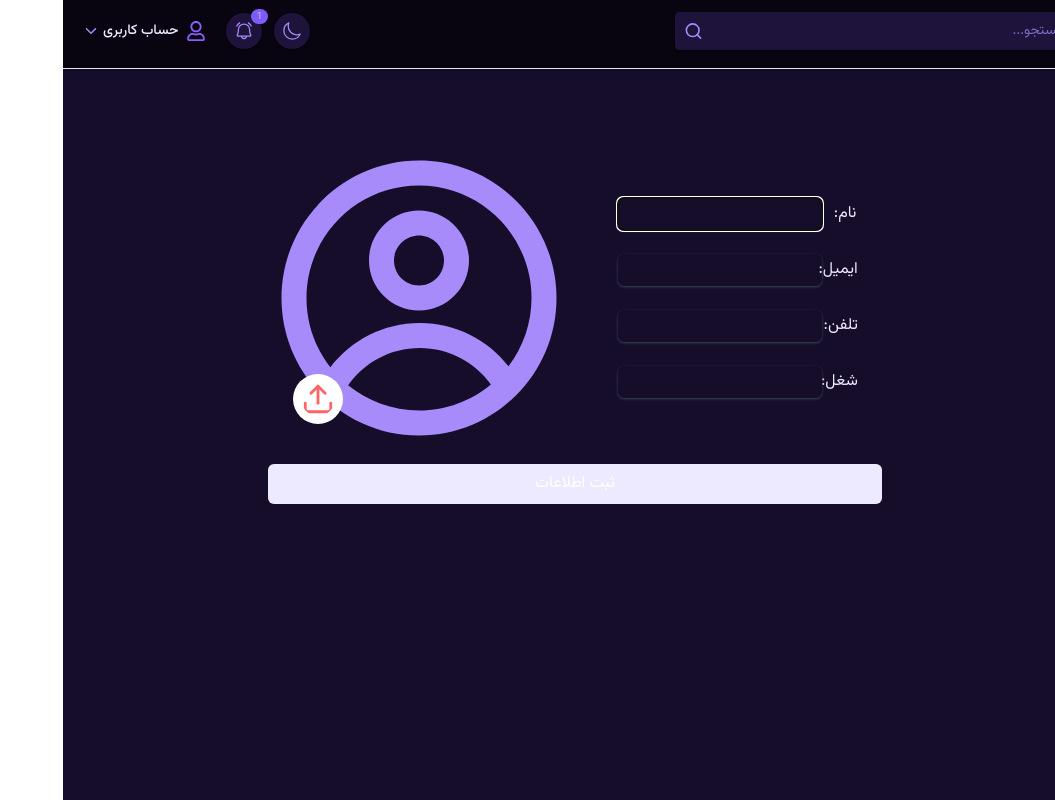
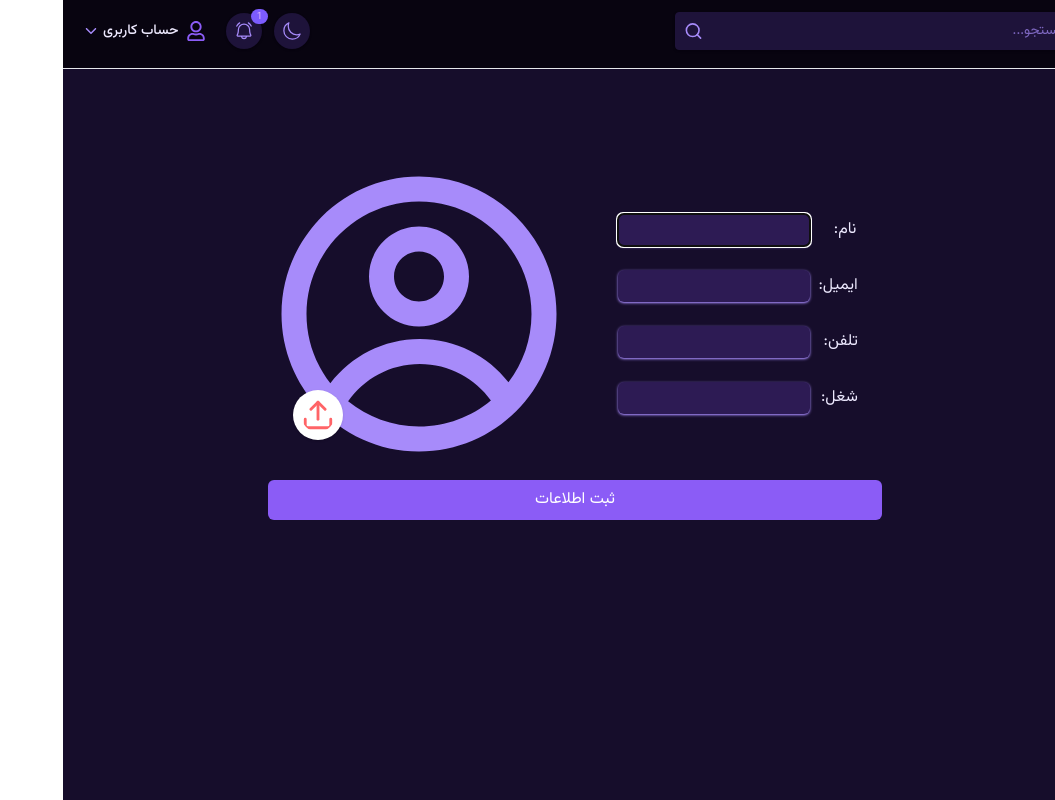
Before and after one commit to alisoltaninejad/Admin-Dashboard, a React (Vite) app: page /NewUser in a window 1280 px wide. Shown: the whole page, without its empty margins (225-1280 px from the left). Built offline with nearby package versions, Linux system fonts and the light colour scheme; a web font is replaced by a local one.

Commit message:
style(NewUser): :art: theme handle for NewUser page

```diff
--- a/src/pages/NewUser/Newuser.jsx
+++ b/src/pages/NewUser/Newuser.jsx
@@ -18,14 +18,14 @@ export default function Newuser() {
 
   return (
     <>
-      <div className="min-w-fit min-h-fit w-[65%] h-full flex flex-col md:flex-row justify-center items-center md:gap-6 mx-auto md:mt-12 ">
+      <div className="min-w-fit min-h-fit w-[65%] flex flex-col md:flex-row justify-center items-center md:gap-6 mx-auto mt-5 md:mt-16 ">
         {/* {profile pic avatar} */}
         <div className="relative md:order-2 mx-auto">
           <Icon name="profile" color="brand" className="w-[200px] h-[200px] md:w-[300px] md:h-[300px]" />
           <Icon
             name="upload"
             color="danger"
-            className="md:w-[50px] md:h-[50px] w-[40px] h-[40px] absolute bottom-6 end-6 bg-white rounded-full p-2"
+            className="md:w-[50px] md:h-[50px] w-[40px] h-[40px] absolute bottom-6 end-6 bg-white  rounded-full p-2 shadow"
           />
         </div>
 
@@ -60,7 +60,7 @@ export default function Newuser() {
       </div>
       <button
         type="button"
-        className="block w-80 h-8 md:w-[65%] md:h-10 md:mt-4 mx-auto rounded-md bg-brand-800 text-white cursor-pointer"
+        className="block w-80 h-8 md:w-[65%] md:h-10 md:mt-4 mx-auto rounded-md bg-brand-600 hover:bg-brand-700 dark:hover:bg-brand-400 transition-colors text-white cursor-pointer"
       >
         ثبت اطلاعات
       </button>
--- a/src/pages/NewUser/newUserInputs.jsx
+++ b/src/pages/NewUser/newUserInputs.jsx
@@ -8,7 +8,7 @@ export default function Input({
   ...props
 }) {
   return (
-    <div className="flex items-center w-70 md:w-60 my-3 gap-3">
+    <div className="flex items-center w-70 md:w-60 my-3 gap-6">
       <label htmlFor={name} className="w-6 text-left">
         {text}:
       </label>
@@ -19,7 +19,7 @@ export default function Input({
         id={name}
         autoFocus={autoFocus}
         onKeyDown={onKeyDown}
-        className="flex-1 grow h-8 rounded-md shadow shadow-gray-700 ps-2"
+        className="flex-1 grow h-8 rounded-md shadow shadow-brand-500 ps-2 bg-brand-200 dark:bg-brand-300"
         {...props}
       />
     </div>
```
